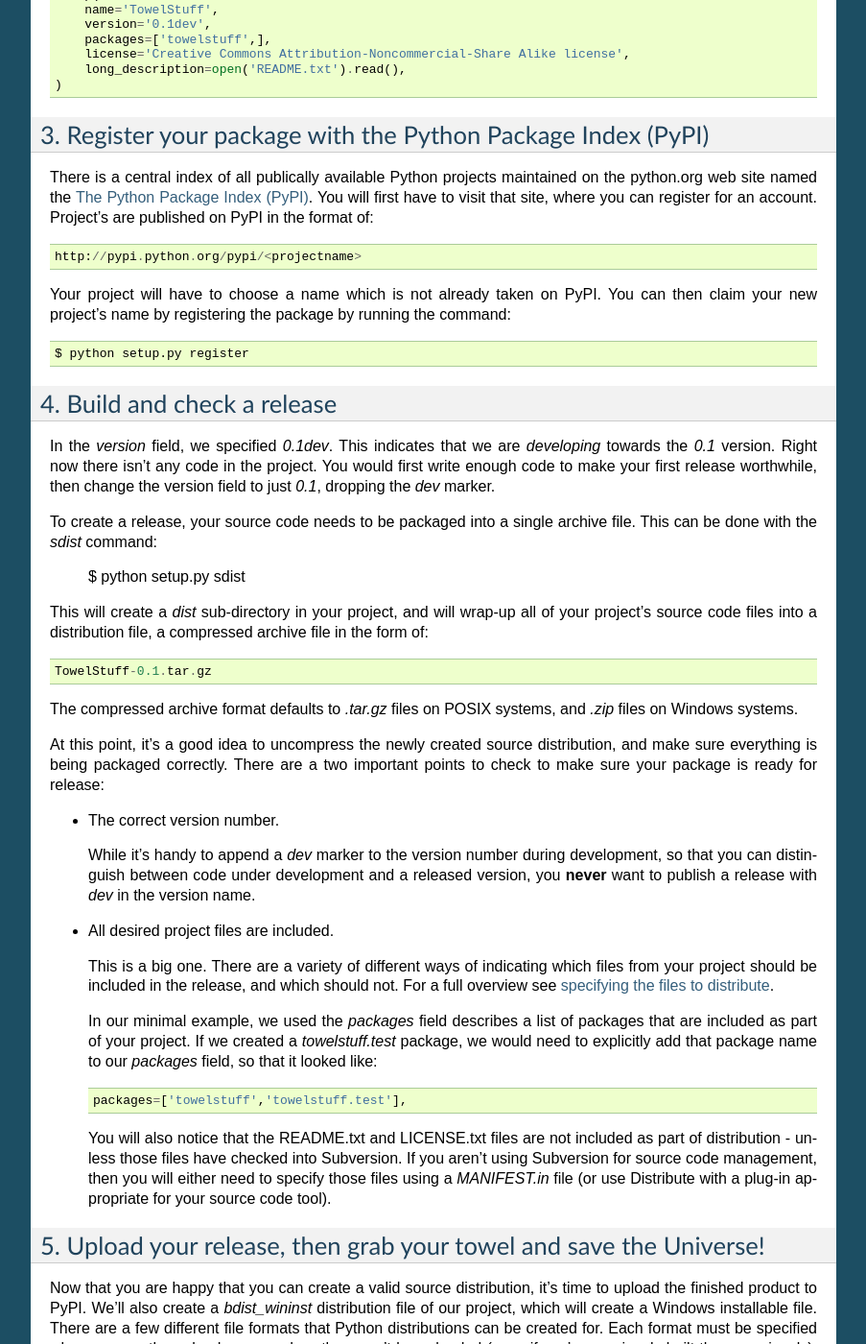
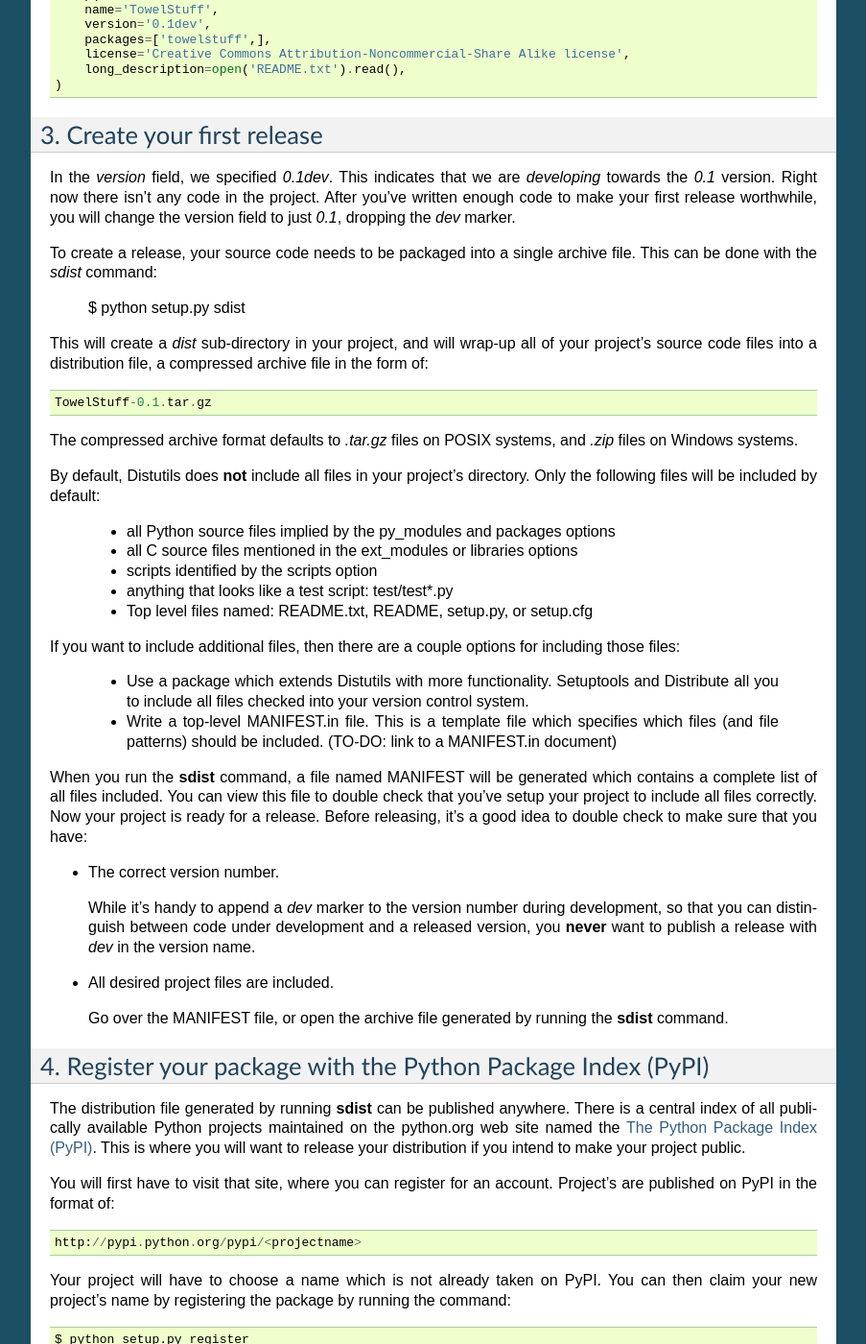
Before and after one commit to pypa/packaging.python.org, a Sphinx documentation site: the page built from source/quickstart.txt, in a window 1280 px wide and 1400 px high, scrolled down 880 px. Shown: the whole window at 96% size, without its empty margins (198-1101 px from the left). Built offline with Sphinx 7.4.7, drawn with Linux system fonts in a browser that asks for light colours; some of the changed text lies outside the part shown.

Commit message:
improve the steps on how to create a release. update headings and change the order to put pypi registration step later on.

```diff
--- a/source/quickstart.txt
+++ b/source/quickstart.txt
@@ -36,10 +36,13 @@ Your project will now look like::
         towelstuff/
             __init__.py
 
-2. Describe your project in the setup.py file
-=============================================
 
-There a quite a few fields you can add to a project to give it a rich set of
+2. Describe your project
+========================
+
+The :ref:`setup.py <setup_py_description>` file is at the heart of a Python
+project. It describes all of the metadata about your project. There a quite
+a few fields you can add to a project to give it a rich set of
 metadata describing the project. However, there are only three required
 fields: `name`, `version`, and `packages`. The `name` field must be unique
 if you wish to publish your package on the Python Package Index (PyPI).
@@ -62,30 +65,13 @@ This will look like::
     )
 
 
-3. Register your package with the Python Package Index (PyPI)
-=============================================================
-
-There is a central index of all publically available Python projects
-maintained on the python.org web site named the :ref:`pypi_info`. You
-will first have to visit that site, where you can register for an account.
-Project's are published on PyPI in the format of::
-
-    http://pypi.python.org/pypi/<projectname>
-
-Your project will have to choose a name which is not already taken on PyPI.
-You can then claim your new project's name by registering the package
-by running the command::
-
- $ python setup.py register
-
-
-4. Build and check a release
+3. Create your first release
 ============================
 
 In the `version` field, we specified `0.1dev`. This indicates that we
 are *developing* towards the `0.1` version. Right now there isn't any code
-in the project. You would first write enough code to make your first release
-worthwhile, then change the version field to just `0.1`, dropping the `dev`
+in the project. After you've written enough code to make your first release
+worthwhile, you will change the version field to just `0.1`, dropping the `dev`
 marker.
 
 To create a release, your source code needs to be packaged into a single
@@ -102,9 +88,35 @@ a compressed archive file in the form of::
 The compressed archive format defaults to `.tar.gz` files on POSIX systems,
 and `.zip` files on Windows systems.
 
-At this point, it's a good idea to uncompress the newly created source
-distribution, and make sure everything is being packaged correctly. There
-are a two important points to check to make sure your package is ready for release:
+By default, Distutils does **not** include all files in your project's
+directory. Only the following files will be included by default:
+
+ * all Python source files implied by the py_modules and packages options
+
+ * all C source files mentioned in the ext_modules or libraries options
+
+ * scripts identified by the scripts option
+
+ * anything that looks like a test script: test/test*.py
+
+ * Top level files named: README.txt, README, setup.py, or setup.cfg
+
+If you want to include additional files, then there are a couple options
+for including those files:
+
+ * Use a package which extends Distutils with more functionality.
+   Setuptools and Distribute all you to include all files checked into
+   your version control system.
+
+ * Write a top-level MANIFEST.in file. This is a template file which
+   specifies which files (and file patterns) should be included.
+   (TO-DO: link to a MANIFEST.in document)
+
+When you run the **sdist** command, a file named MANIFEST will be
+generated which contains a complete list of all files included. You can
+view this file to double check that you've setup your project to include
+all files correctly. Now your project is ready for a release. Before
+releasing, it's a good idea to double check to make sure that you have:
 
 * The correct version number.
 
@@ -115,23 +127,29 @@ are a two important points to check to make sure your package is ready for relea
 
 * All desired project files are included.
 
-  This is a big one. There are a variety of different ways of indicating
-  which files from your project should be included in the release, and which
-  should not. For a full overview see `specifying the files to distribute
-  <http://docs.python.org/distutils/sourcedist.html#specifying-the-files-to-distribute>`_.
+  Go over the MANIFEST file, or open the archive file generated by
+  running the **sdist** command.
 
-  In our minimal example, we used the `packages` field describes a list of
-  packages that are included as part of your project. If we created a
-  `towelstuff.test` package, we would need to explicitly add that package
-  name to our `packages` field, so that it looked like::
 
-    packages=['towelstuff','towelstuff.test'],
+4. Register your package with the Python Package Index (PyPI)
+=============================================================
 
-  You will also notice that the README.txt and LICENSE.txt files are not
-  included as part of distribution - unless those files have checked into
-  Subversion. If you aren't using Subversion for source code management,
-  then you will either need to specify those files using a `MANIFEST.in`
-  file (or use Distribute with a plug-in appropriate for your source code tool).
+The distribution file generated by running **sdist** can be published
+anywhere. There is a central index of all publically available Python projects
+maintained on the python.org web site named the :ref:`pypi_info`. This is
+where you will want to release your distribution if you intend to make your
+project public.
+
+You will first have to visit that site, where you can register for an account.
+Project's are published on PyPI in the format of::
+
+  http://pypi.python.org/pypi/<projectname>
+
+Your project will have to choose a name which is not already taken on PyPI.
+You can then claim your new project's name by registering the package
+by running the command::
+
+$ python setup.py register
 
 
 5. Upload your release, then grab your towel and save the Universe!
```
Also changed, not shown: other parts of source/quickstart.txt (+2 -2 lines).
